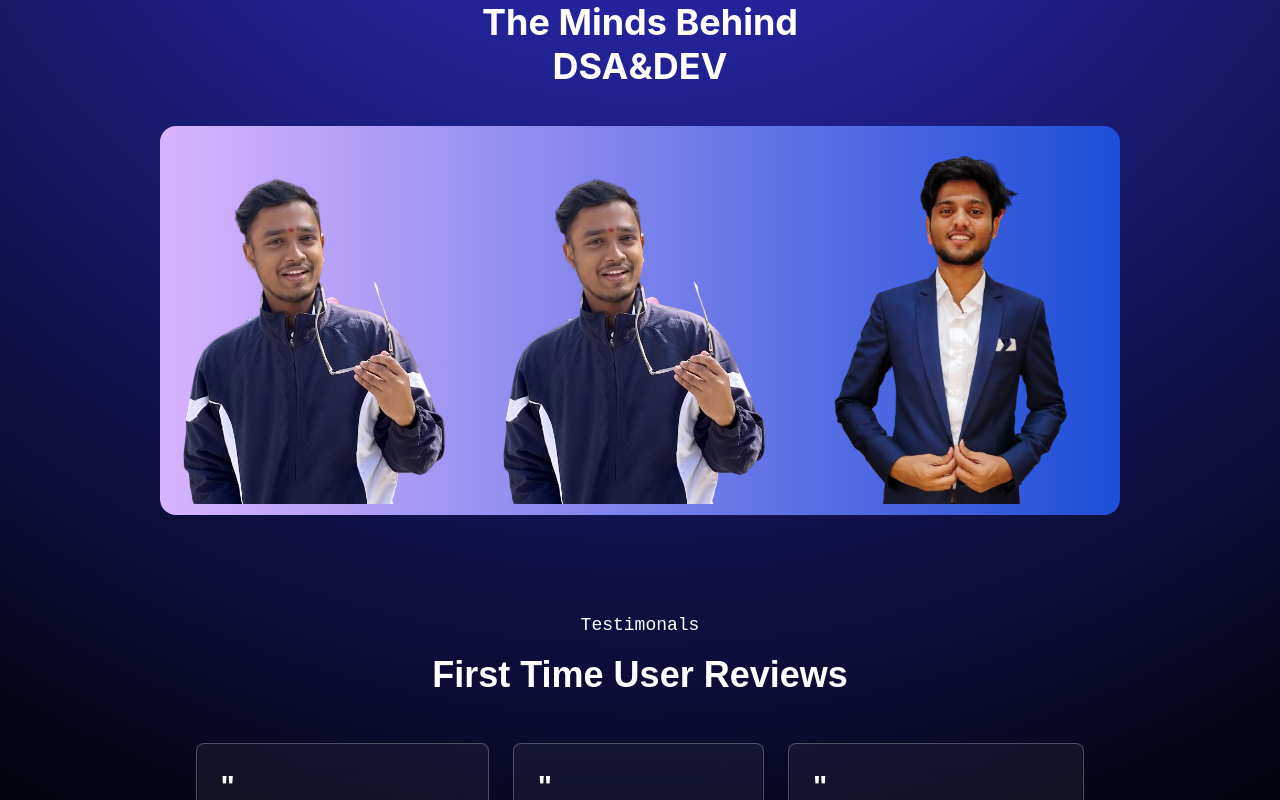
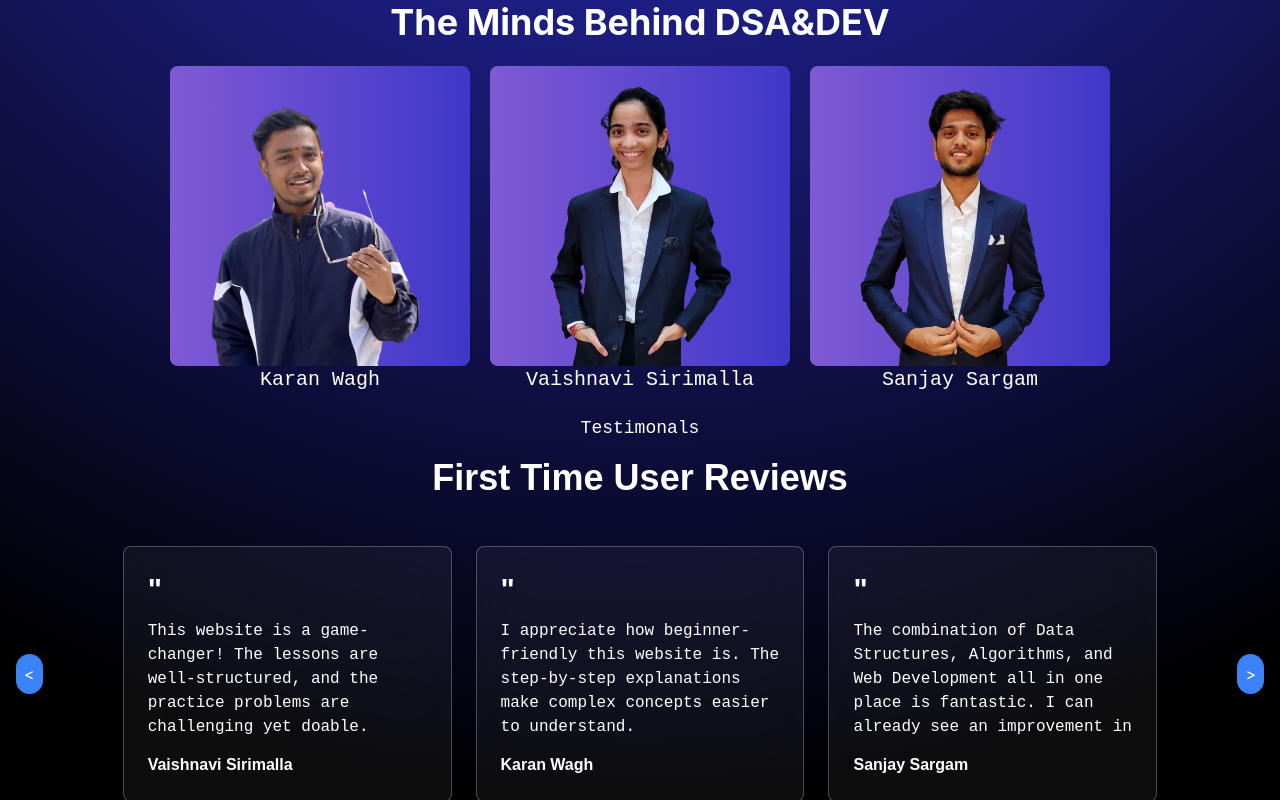
Before and after one commit to VAISHNA1102/DSAandDEV, a React (Create React App) app: page / in a window 1280 px wide. Shown: the part 2180-2980 px from the top of the page. Built offline with nearby package versions, Linux system fonts and the light colour scheme.

Commit message:
Teams updated

```diff
--- a/src/components/Reviews.js
+++ b/src/components/Reviews.js
@@ -1,4 +1,4 @@
-import React, { useState,useEffect } from 'react';
+import React, { useState } from 'react';
 
 const reviews = [
   {
@@ -10,7 +10,7 @@
     name: "Karan Wagh"
   },
   {
-    review: "The combination of Data Structures, Algorithms, and Web Development all in one place is fantastic. I can already see an improvement in my coding skills..",
+    review: "The combination of Data Structures, Algorithms, and Web Development all in one place is fantastic. I can already see an improvement in my coding skills.",
     name: "Sanjay Sargam"
   },
   {
@@ -19,10 +19,20 @@
   }
 ];
 
+const truncateText = (text, wordLimit) => {
+  const words = text.split(' ');
+  if (words.length > wordLimit) {
+    return words.slice(0, wordLimit).join(' ') + '...';
+  }
+  return text;
+};
+
 const ReviewCard = ({ review, name }) => (
-  <div className="glass text-white p-6 rounded-lg shadow-md max-w-sm mx-auto h-full flex flex-col">
-    <p className="text-3xl manropeFontFamily  font-bold mb-3">"</p>
-    <p className="mb-4 flex-grow inconsolataFontFamily font-light ">{review}</p>
+  <div className="glass text-white p-6 rounded-lg shadow-md w-full max-w-sm mx-auto flex flex-col h-64">
+    <p className="text-3xl manropeFontFamily font-bold mb-3">"</p>
+    <p className="mb-4 flex-grow inconsolataFontFamily font-light overflow-hidden">
+      {truncateText(review, 25)}
+    </p>
     <p className="font-bold manropeFontFamily">{name}</p>
   </div>
 );
@@ -38,33 +48,19 @@
     setCurrentIndex((prevIndex) => (prevIndex - 1 + reviews.length) % reviews.length);
   };
 
-  const [mobile, setMobile] = useState(window.innerWidth < 768);
-  const handleResize = () => {
-    setMobile(window.innerWidth < 768);
-  };
-
-  useEffect(() => {
-    window.addEventListener('resize', handleResize);
-    return () => {
-      window.removeEventListener('resize', handleResize);
-    };
-  }, []);
-
   return (
     <div className="py-12 relative mb-24 md:mb-34">
-      <div className="container mx-auto px-15 md:w-10/12 ">
-        {mobile && <div className="flex justify-center w-10/12 mx-auto md:gap-6">
-          {[1].map((offset) => {
+      <div className="container mx-auto px-4 md:px-15 lg:w-10/12">
+        <div className="flex flex-col md:flex-row justify-center gap-6">
+          {[0, 1, 2].map((offset) => {
             const index = (currentIndex + offset) % reviews.length;
-            return <ReviewCard key={index} {...reviews[index]} />;
+            return (
+              <div key={index} className={`w-full md:w-1/3 ${offset === 1 ? 'block' : 'hidden md:block'}`}>
+                <ReviewCard {...reviews[index]} />
+              </div>
+            );
           })}
-        </div>}
-        {!mobile && <div className="flex justify-center w-10/12 mx-auto md:gap-6">
-          {[0,1,2].map((offset) => {
-            const index = (currentIndex + offset) % reviews.length;
-            return <ReviewCard key={index} {...reviews[index]} />;
-          })}
-        </div>}
+        </div>
       </div>
       <button
         onClick={prevSlide}
--- /dev/null
+++ b/src/components/Team.css
@@ -0,0 +1,35 @@
+.team-images-container {
+    display: flex;
+    justify-content: center;
+    gap: 20px;
+    width: 75%;
+    margin: 20px auto;
+  }
+
+  .team-image {
+    background-image: linear-gradient(to right, #805ad5, #3f37c9);
+    flex: 1;
+    max-width: 300px;
+    overflow: hidden;
+    border-radius: 8px;
+  }
+
+  .team-image img {
+    width: 100%;
+    height: auto;
+    display: block;
+    border-radius: 8px;
+  }
+
+  @media (max-width: 768px) {
+    .team-images-container {
+      flex-direction: column;
+      width: 77%;
+      gap: 25px;
+    }
+
+    .team-image {
+      max-width: none;
+      width: 100%;
+    }
+  }
--- a/src/components/Team.js
+++ b/src/components/Team.js
@@ -1,23 +1,42 @@
-import React from 'react'
-import Bg from '../assets/Bg.png'
-import Vbg from '../assets/Vbg.png'
-import Sbg from '../assets/Sbg.png'
+import React from 'react';
+import Bg from '../assets/Bg.png';
+import Vbg from '../assets/Vbg.png';
+import Sbg from '../assets/Sbg.png';
+import './Team.css'; // Import your CSS file where you define styles
 
 function Team() {
   return (
-    <div  className='flex flex-col justify-center items-center mt-24'>
-        <div className='text-2xl inconsolataFontFamily text-white md:4xl'>MEET THE TEAM</div>
-        <div className='flex flex-col justify-center gap-y-1 text-white text-4xl font-bold  mt-5 md:5xl'>
-            <div className='text-center'>The Minds Behind</div>
-            <div className='text-center'>DSA&DEV</div>
+    <div className='flex flex-col justify-center items-center mt-24'>
+      <div className='text-2xl inconsolataFontFamily text-white md:4xl'>MEET THE TEAM</div>
+      <div className='flex flex-col justify-center gap-y-1 text-white text-4xl font-bold mt-5 md:5xl'>
+        <div className='text-center'>The Minds Behind DSA&DEV</div>
+        <div className='text-center'></div>
+      </div>
+
+      <div className='team-images-container'>
+        <div>
+          <div className='team-image'>
+            <img src={Bg} alt="Bg" />
+          </div>
+          <h3 className='text-white flex justify-center text-xl inconsolataFontFamily'>Karan Wagh</h3>
         </div>
-        <div className=' w-9/12  rounded-2xl mb-24 mt-10 md:flex-row flex flex-col gap-y-8 bg-gradient-to-r from-purple-300 to-blue-700'>
-            <div className='imgg'></div>
-            <div className='imgv'></div>
-            <div className='imgs'></div>
+        <div>
+          <div className='team-image'>
+            <img src={Vbg} alt="Vbg" />
+          </div>
+          <h3 className='text-white flex justify-center text-xl inconsolataFontFamily'>Vaishnavi Sirimalla</h3>
         </div>
+        <div>
+          <div className='team-image'>
+            <img src={Sbg} alt="Sbg" />
+          </div>
+          <h3 className='text-white flex justify-center text-xl inconsolataFontFamily'>Sanjay Sargam</h3>
+        </div>
+      </div>
     </div>
-  )
+
+
+  );
 }
 
-export default Team
+export default Team;
--- a/src/index.css
+++ b/src/index.css
@@ -49,7 +49,6 @@
   backdrop-filter: blur(22px);
   border: 1px solid rgba(255, 255, 255, 0.25);
 }
-
 .glass:hover {
   border: none;
 }
```
Also changed, not shown: src/assets/Vbg.jpg (added), src/assets/Vbg.png.
